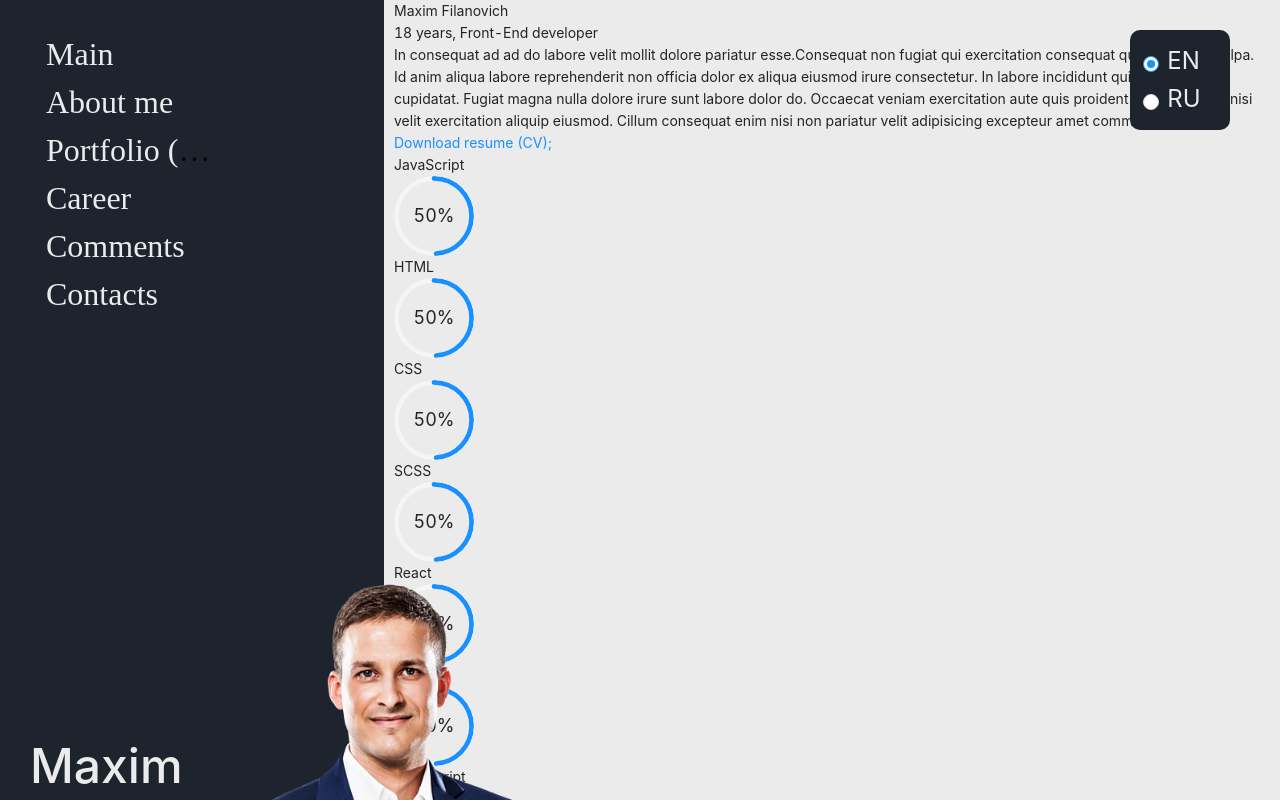
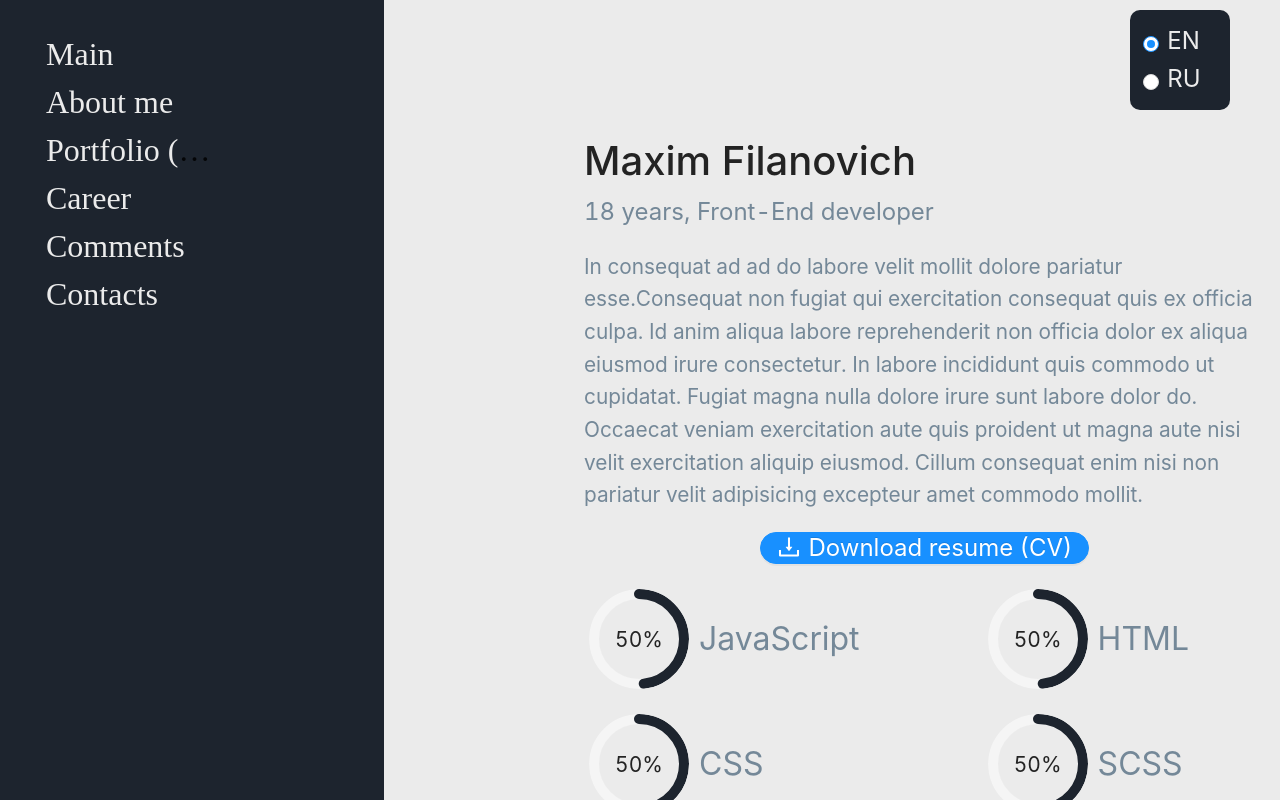
Before and after one commit to M-fil/portfolio, a React (Create React App) app: page /about in a window 1280 px wide. Shown: the top 800 px of the page. Built offline with nearby package versions, Linux system fonts and the light colour scheme; a web font is replaced by a local one.

Commit message:
feat: add styles for the about page

```diff
--- a/src/components/about/About.tsx
+++ b/src/components/about/About.tsx
@@ -1,70 +1,74 @@
 import React from 'react';
 import { useTranslation } from 'react-i18next';
-import { Progress, Tooltip } from 'antd';
+import { Progress, Tooltip, Button } from 'antd';
+import { DownloadOutlined } from '@ant-design/icons';
 
 import { calculateAge } from '../../utils/calculations';
-import { skills, urls } from '../../constants/constants';
+import { skills, urls, colors } from '../../constants/constants';
+import AppStyle from './styled/AboutStyle';
 
-const {
-  JAVASCRIPT,
-  HTML,
-  CSS,
-  SCSS,
-  REACT,
-  REDUX,
-  TYPESCRIPT,
-  TESTING_LIBRARIES,
-  ENGLISH_LEVEL,
-} = skills;
+const { about } = colors
 
 interface ISkill {
   percentage: number;
   name: string;
-};
+}
 
 const Skill: React.FC<ISkill> = ({
   percentage, name,
-}) => {
-  return (
-    <div className="about__skill">
-      <div className="skill__name">
-        {name}
-      </div>
-      <Tooltip title={`${percentage}%`}>
-        <Progress type="circle" percent={percentage} width={80} />
-      </Tooltip>
+}) => (
+  <div className="about__skill">
+    <Tooltip title={`${percentage}%`}>
+      <Progress
+        type="circle"
+        percent={percentage}
+        width={100}
+        strokeColor={about.pieChartColor}
+        strokeWidth={10}
+      />
+    </Tooltip>
+    <div className="skill__name">
+      {name}
     </div>
-  );
-}
+  </div>
+);
 
 const About: React.StatelessComponent = () => {
   const [t] = useTranslation();
 
   return (
-    <div className="about">
+    <AppStyle>
       <div className="about__person">
-        <div className="about__name">{t('about.name')}</div>
+        <h2 className="about__name">{t('about.name')}</h2>
         <div className="about__short-info">
           {`${calculateAge()} ${t('about.years')}, ${t('about.activity')}`}
         </div>
       </div>
       <div className="about__description">{t('about.description')}</div>
-      <a href={urls.CV_LINK_URL} target="_blank">
-        {t('about.cv-download-text')};
-      </a>
+      <div className="about__download-container">
+        <Button
+          className="about__download-button"
+          type="primary"
+          shape="round"
+          icon={<DownloadOutlined />}
+          href={urls.CV_LINK_URL}
+          target="_blank"
+        >
+          {t('about.cv-download-text')}
+        </Button>
+      </div>
       <div className="about__skills">
-        <Skill name={JAVASCRIPT.text} percentage={JAVASCRIPT.percentage} />
-        <Skill name={HTML.text} percentage={HTML.percentage} />
-        <Skill name={CSS.text} percentage={CSS.percentage} />
-        <Skill name={SCSS.text} percentage={SCSS.percentage} />
-        <Skill name={REACT.text} percentage={REACT.percentage} />
-        <Skill name={REDUX.text} percentage={REDUX.percentage} />
-        <Skill name={TYPESCRIPT.text} percentage={TYPESCRIPT.percentage} />
-        <Skill name={TESTING_LIBRARIES.text} percentage={TESTING_LIBRARIES.percentage} />
-        <Skill name={ENGLISH_LEVEL.text} percentage={ENGLISH_LEVEL.percentage} />
+        {Object.entries(skills)
+          .map((skill) => (
+            <Skill
+              key={skill[0]}
+              name={skill[1].text}
+              percentage={skill[1].percentage}
+            />
+          ))}
       </div>
-    </div>
+    </AppStyle>
   );
-}
+};
 
-export default About
+export default About;
--- /dev/null
+++ b/src/components/about/styled/AboutStyle.tsx
@@ -0,0 +1,62 @@
+import styled from 'styled-components';
+import { colors } from '../../../constants/constants';
+
+const { about } = colors;
+
+const AboutStyle = styled('div')`
+  color: ${about.textColor};
+
+  & .about__name {
+    text-align: left;
+    font-size: 2.5rem;
+    margin: 0;
+  }
+
+  & .about__short-info {
+    text-align: left;
+    font-size: 1.5rem;
+    margin-bottom: 20px;
+  }
+
+  & .about__description {
+    text-align: left;
+    font-size: 1.3rem;
+  }
+
+  & .about__skills {
+    display: flex;
+    justify-content: space-between;
+    flex-wrap: wrap;
+
+    flex-basis: 40%
+  }
+
+  & .about__skill {
+    font-size: 2rem;
+    display: flex;
+    align-items: center;
+    color: ${about.textColor};
+
+    margin: 5px;
+    margin-bottom: 20px;
+    flex-basis: 40%;
+  }
+
+  & .skill__name {
+    margin-left: 10px;
+  }
+
+  & .about__download-container {
+    display: flex;
+    flex-direction: column;
+    align-items: center;
+
+    margin: 20px 0;
+  }
+
+  & .about__download-button {
+    font-size: 1.5rem;
+  }
+`;
+
+export default AboutStyle;
--- a/src/components/app/styled/AppStyle.tsx
+++ b/src/components/app/styled/AppStyle.tsx
@@ -53,6 +53,7 @@ const AppStyle = styled('div')<ISideBlockStyles>`
     background: ${lightSideBackground};
     width: ${(props) => props.rightBlockWidth};
     flex-grow: 1;
+    padding: 130px 15px 10px 200px;
   }
 
   #left-side {
--- a/src/components/language-switch/styled/LanguageSwitchStyle.tsx
+++ b/src/components/language-switch/styled/LanguageSwitchStyle.tsx
@@ -4,7 +4,7 @@ import { colors } from '../../../constants/constants';
 const LanguageSwitchStyle = styled('div')`
   position: absolute;
   right: 50px;
-  top: 30px;
+  top: 10px;
 
   display: flex;
   flex-direction: column;
--- a/src/constants/constants.tsx
+++ b/src/constants/constants.tsx
@@ -45,6 +45,11 @@ const colors: {
     backgroundColor: '#EBEBEB',
     topBorderColor: '#1D242E',
     textColor: '#EBEBEB',
+  },
+  about: {
+    textColor: '#748898',
+    pieChartColor: '#1D242E',
+    trailColor: '#B9BABE',
   }
 };
 
```
